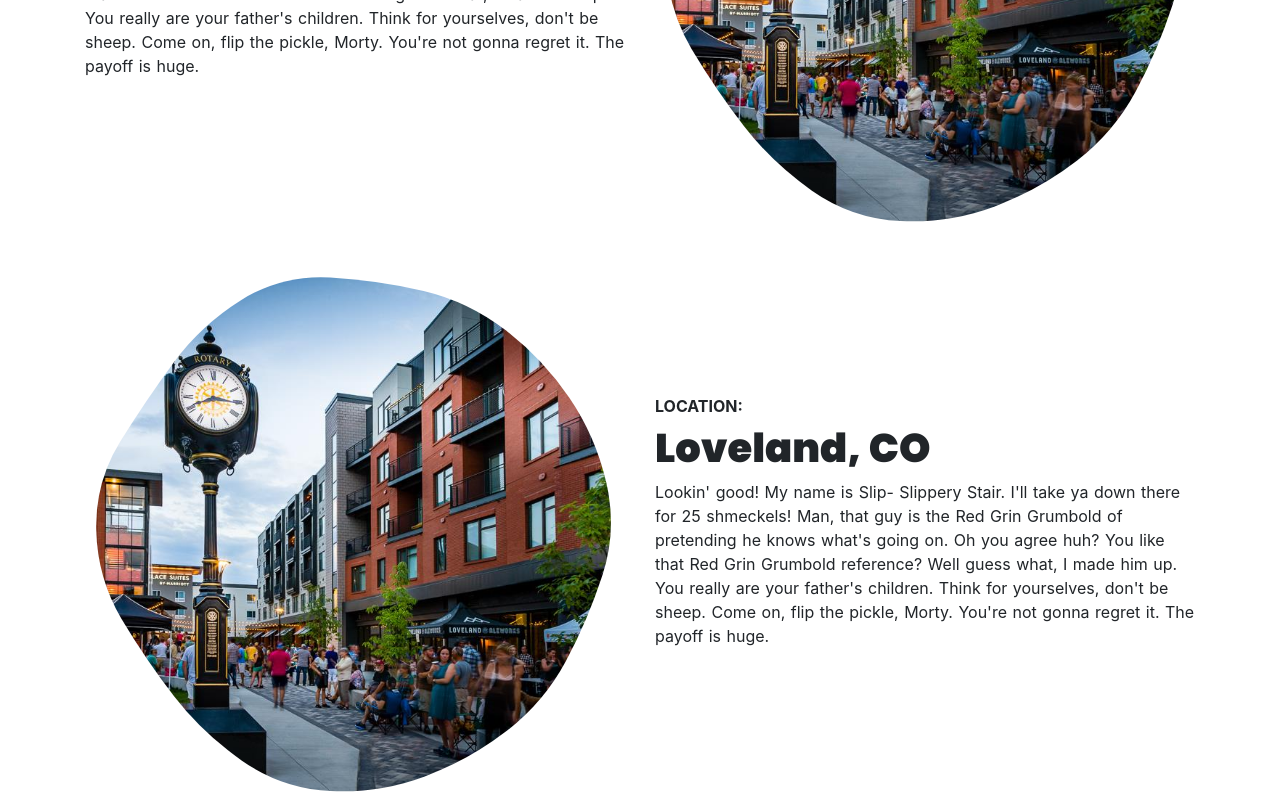
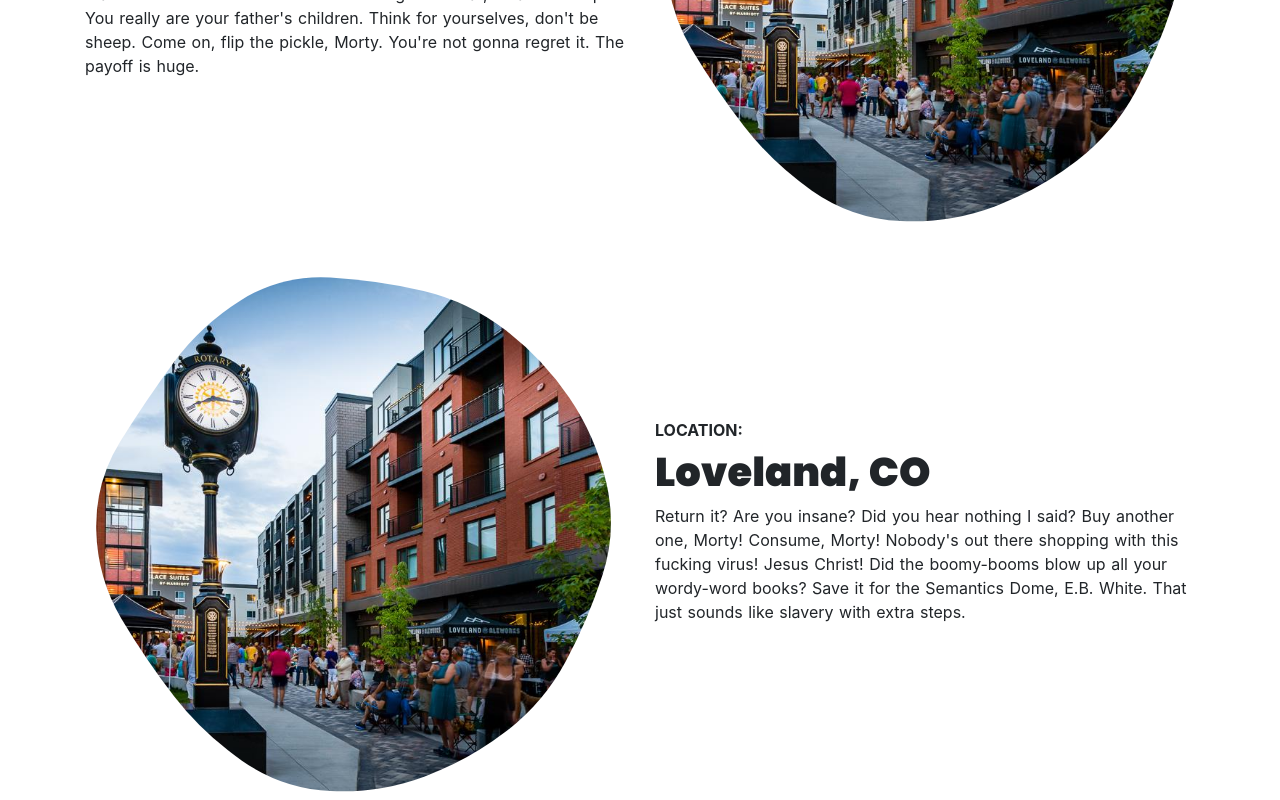
Before and after one commit to austin-corwin/liquidmiles-dev, a Nuxt app: page / in a window 1280 px wide. Shown: the part 2045-2845 px from the top of the page. Built offline with nearby package versions, Linux system fonts and the light colour scheme.

Commit message:
content edits

```diff
--- a/components/RowColumns2.vue
+++ b/components/RowColumns2.vue
@@ -5,13 +5,11 @@
         <p class="h3 row-columns__content-label">Location:</p>
         <h1 class="row-columns__content-header">Loveland, CO</h1>
         <p class="row-columns__content-body">
-          Lookin' good! My name is Slip- Slippery Stair. I'll take ya down there
-          for 25 shmeckels! Man, that guy is the Red Grin Grumbold of pretending
-          he knows what's going on. Oh you agree huh? You like that Red Grin
-          Grumbold reference? Well guess what, I made him up. You really are
-          your father's children. Think for yourselves, don't be sheep. Come on,
-          flip the pickle, Morty. You're not gonna regret it. The payoff is
-          huge.
+          Return it? Are you insane? Did you hear nothing I said? Buy another
+          one, Morty! Consume, Morty! Nobody's out there shopping with this
+          fucking virus! Jesus Christ! Did the boomy-booms blow up all your
+          wordy-word books? Save it for the Semantics Dome, E.B. White. That
+          just sounds like slavery with extra steps.
         </p>
       </div>
       <div class="col-12 col-md-6 order-1 row-columns__image">
```
